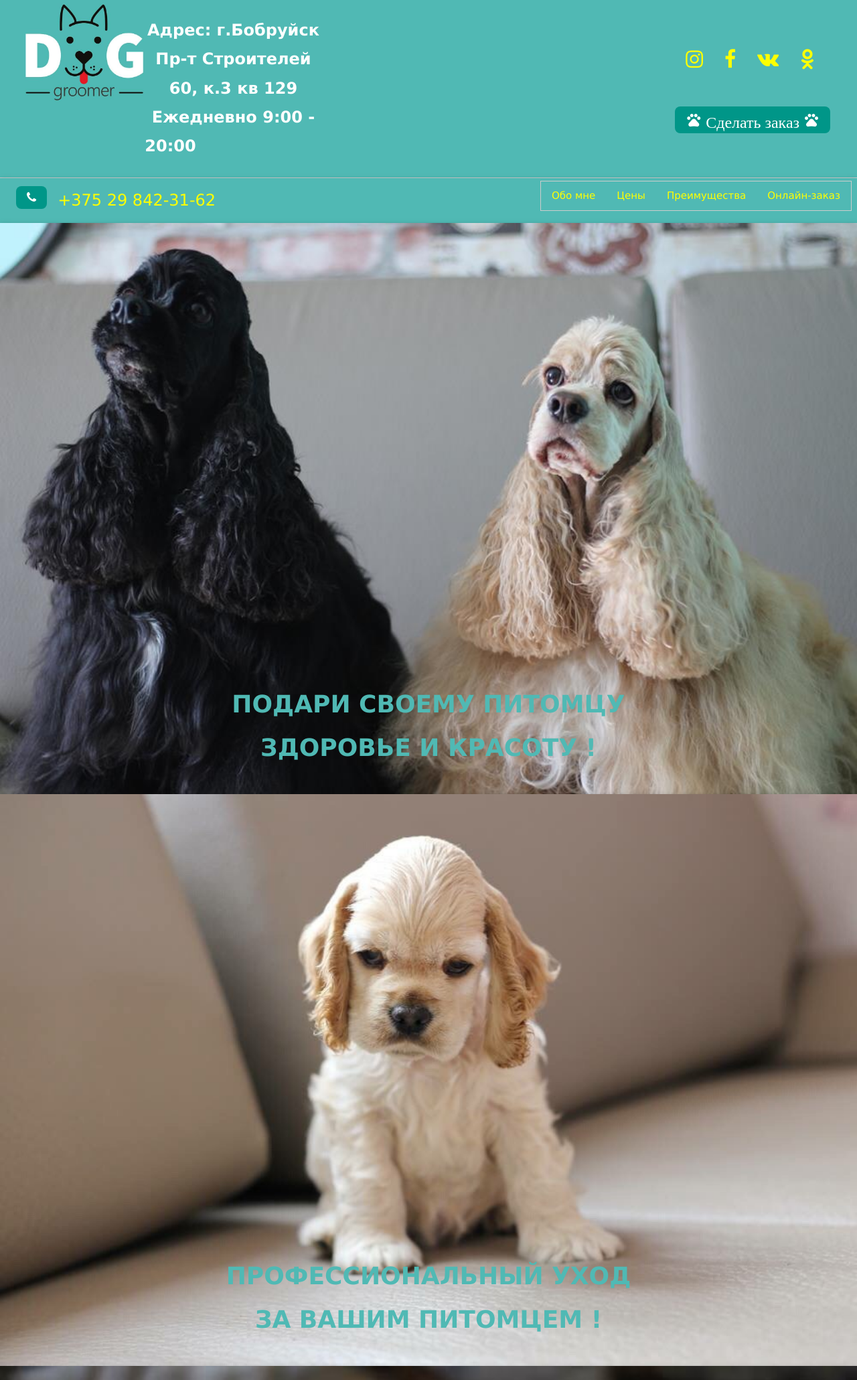
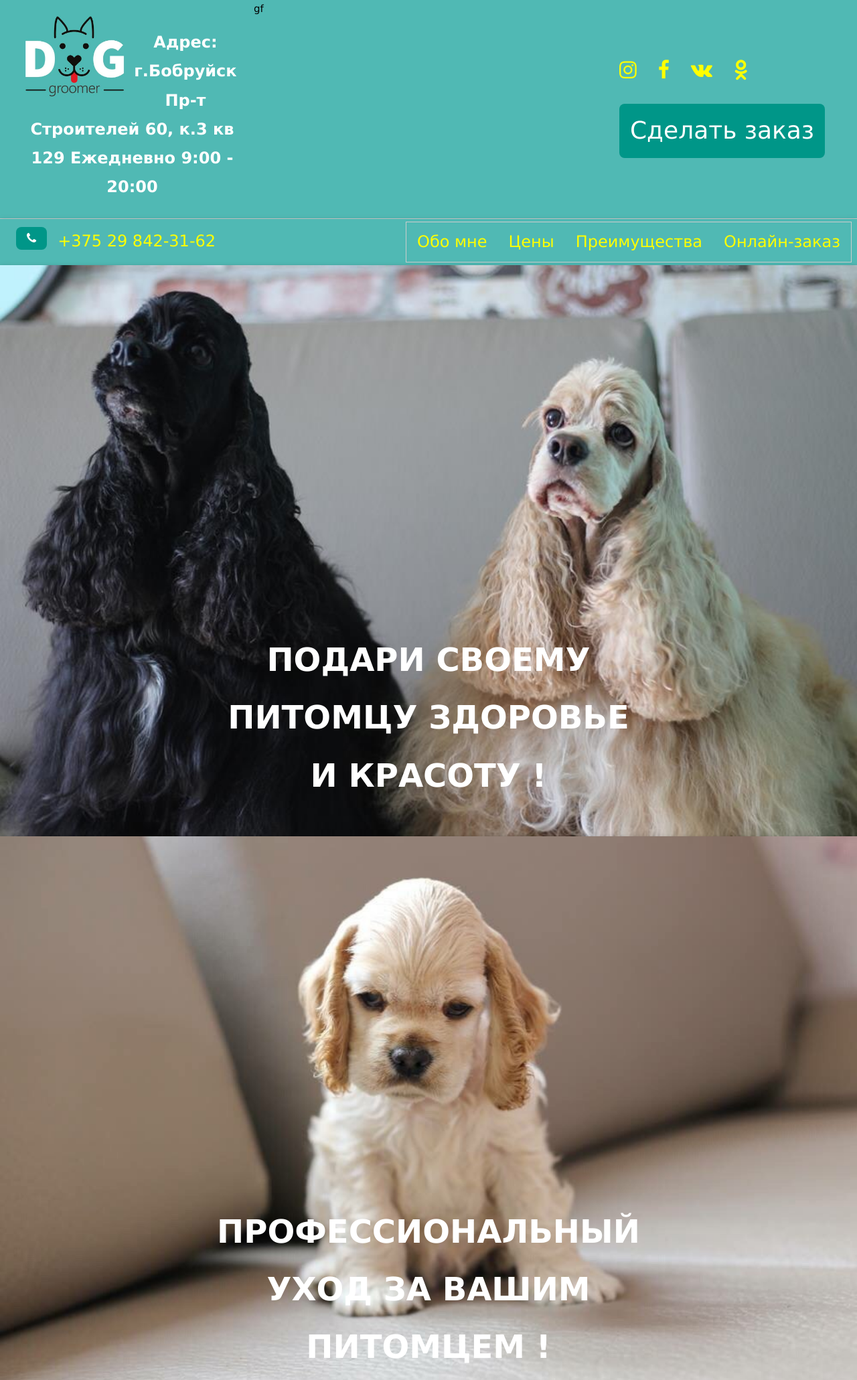
Before and after one commit to WNRumford/olesya, a Flask app: page / in a window 1280 px wide. Shown: the top 2061 px of the page at 67% size. Run offline with Flask 2, Linux system fonts and the light colour scheme; some libraries are stand-ins or nearby versions.

Commit message:
new little changes, just make uping

```diff
--- a/static/css/style.css
+++ b/static/css/style.css
@@ -152,5 +152,30 @@
 }
 
 .slideabs {
-	color: #50b9b4;
+	color: white;
 }
+.ta > p {
+	margin: 3px;
+	text-indent: 1.5em
+}
+
+.zapis {
+	margin-bottom: 50px;
+	margin-top: 50px;
+}
+
+#btop {
+  display: none; /* Hidden by default */
+  position: fixed; /* Fixed/sticky position */
+  bottom: 20px; /* Place the button at the bottom of the page */
+  right: 30px; /* Place the button 30px from the right */
+  z-index: 99; /* Make sure it does not overlap */
+  border: none; /* Remove borders */
+  outline: none; /* Remove outline */
+  background-color: #a21a5c; /* Set a background color */
+  color: white; /* Text color */
+  cursor: pointer; /* Add a mouse pointer on hover */
+  padding: 15px; /* Some padding */
+  border-radius: 10px; /* Rounded corners */
+  font-size: 18px; /* Increase font size */
+}
--- /dev/null
+++ b/static/js/top.js
@@ -0,0 +1,16 @@
+// When the user scrolls down 20px from the top of the document, show the button
+window.onscroll = function() {scrollFunction()};
+
+function scrollFunction() {
+  if (document.body.scrollTop > 20 || document.documentElement.scrollTop > 20) {
+    document.getElementById("btop").style.display = "block";
+  } else {
+    document.getElementById("btop").style.display = "none";
+  }
+}
+
+// When the user clicks on the button, scroll to the top of the document
+function topFunction() {
+  document.body.scrollTop = 0;
+  document.documentElement.scrollTop = 0;
+}
--- a/templates/index.html
+++ b/templates/index.html
@@ -12,14 +12,14 @@
 <link rel="shortcut icon" href="static/images/favicon.ico" type="image/x-icon">
 <script src="https://www.w3schools.com/lib/w3.js"></script>
 <body>
-
+<button onclick="topFunction()" class="w3-button w3-hover-blue" id="btop">Наверх</button>
 	<header class="w3-container header w3-cell-row w3-border-bottom">
 		<div class="w3-container w3-cell w3-mobile w3-center">
-			<img src="static/images/logo1.jpg" alt="Logo" class="w3-left" style="width:40%; margin: 5px;">
+			<img src="static/images/logo1.jpg" alt="Logo" class="w3-left" style="width:45%; margin: 5px;">
 			<p class="adrres w3-text-white w3-xlarge w3-center"><b>Адрес: г.Бобруйск Пр-т Строителей 60, к.3 кв 129
 			Ежедневно 9:00 - 20:00</b></p>
 		</div>
-
+gf
 		<div class="w3-container w3-cell w3-cell-middle w3-text-white w3-xxlarge w3-mobile" style="width: 40%;">
 			<!--Адрес: г.Бобруйск Пр-т Строителей 60, к.3 кв 129 -->
 			<!--Ежедневно 9:00 - 20:00  -->
@@ -41,11 +41,14 @@
 						<div class="w3-bar-item social odnoklassniki">
 							<a href="#" target="_blank"><i class="fa fa-odnoklassniki fa-2x"></i></a>
 						</div>
-						<div class="w3-bar-item w3-mobile social viber">
-							<a href="#" target="_blank"><i class="fa fa-viber fa-2x"></i></a>
+						<div class="w3-bar-item social viber">
+							<a href="#" target="_blank"><i class="fab fa-viber fa-2x"> </i></a>
 						</div>
 					</div>
-					<a href="#" class="material-icons w3-button w3-xlarge w3-round-large w3-ripple w3-teal">pets Сделать заказ pets</a>
+					<a href="#order" >
+						<p class="w3-padding w3-center"><button class="w3-button w3-xxlarge w3-round-large w3-ripple w3-teal"> Сделать заказ </button></p>
+					</a>
+
 				</p>
 		</div>
 	</header>
@@ -55,10 +58,10 @@
 		<div class="w3-bar w3-card w3-padding-small">
 			<div class="w3-bar-item"><a href="tel:+375 29 842-31-62"><i class="fa fa-phone w3-bar-item w3-large w3-button w3-round-large w3-teal w3-ripple"></i></a><span class="w3-margin w3-xlarge tel">+375 29 842-31-62</span></div>
 			<div class="w3-right w3-border">
-				<a href="#about" class="w3-bar-item w3-button w3-mobile w3-hide-small">Обо мне</a>
-				<a href="#prices" class="w3-bar-item w3-button w3-mobile w3-hide-small">Цены</a>
-				<a href="#adv" class="w3-bar-item w3-button w3-mobile w3-hide-small">Преимущества</a>
-				<a href="#order" class="w3-bar-item w3-button w3-mobile w3-hide-small">Онлайн-заказ</a>
+				<a href="#about" class="w3-bar-item w3-button w3-mobile w3-hide-small w3-xlarge">Обо мне</a>
+				<a href="#prices" class="w3-bar-item w3-button w3-mobile w3-hide-small w3-xlarge">Цены</a>
+				<a href="#adv" class="w3-bar-item w3-button w3-mobile w3-hide-small w3-xlarge">Преимущества</a>
+				<a href="#order" class="w3-bar-item w3-button w3-mobile w3-hide-small w3-xlarge">Онлайн-заказ</a>
 
 				<a href="javascript:void(0)" class="w3-bar-item w3-button w3-hover-teal w3-border w3-right w3-hide-large w3-hide-medium w3-" onclick="myMobileMenu()">МЕНЮ</a>
 			</div>
@@ -77,19 +80,19 @@
 	<!--dogimg-->
 	<div class="w3-display-container slideabs">
 		<img src="static/images/img1.jpg" alt="Dog" class="w3-image w3-card dogimg">
-		<div class="w3-display-bottommiddle w3-xxlarge">
+		<div class="w3-display-bottommiddle w3-xxxlarge">
 			<p class="w3-row w3-hide-small sl w3-center"><b>ПОДАРИ СВОЕМУ ПИТОМЦУ ЗДОРОВЬЕ И КРАСОТУ !</b><p>
 		</div>
 	</div>
 	<div class="w3-display-container slideabs">
 		<img src="static/images/img2.jpg" alt="Dog" class="w3-image w3-card dogimg">
-		<div class="w3-display-bottommiddle w3-xxlarge">
+		<div class="w3-display-bottommiddle w3-xxxlarge">
 			<p class="w3-row w3-hide-small sl w3-center"><b>ПРОФЕССИОНАЛЬНЫЙ УХОД ЗА ВАШИМ ПИТОМЦЕМ !</b></p>
 		</div>
 	</div>
 	<div class="w3-display-container slideabs">
 		<img src="static/images/img33.jpg" alt="Dog" class="w3-image w3-card dogimg">
-		<div class="w3-display-bottommiddle w3-xxlarge">
+		<div class="w3-display-bottommiddle w3-xxxlarge">
 			<p class="w3-row w3-hide-small sl w3-center"><b>СДЕЛАЕМ ВАШЕГО ПИТОМЦА СНОГСШИБАТЕЛЬНЫМ !</b></p>
 		</div>
 	</div>
@@ -103,25 +106,25 @@
 
 
 <div class="w3-container w3-center w3-padding-32">
-    <h3 style="color:#a21a5c"><b>Обо мне</b></h3>
+    <h3 style="color:#a21a5c"><b>ОБО МНЕ</b></h3>
     <!--<img src="static/images/sofa.jpg" alt="Me" class="w3-round-large w3-image w3-padding-32" width="300" height="650">-->
-	<div class="w3-content w3-justify" style="max-width:800px">
-	      <h3 class="w3-center" style="color:#a21a5c"><b>ВАШ МАСТЕР – ШУМСКАЯ ОЛЕСЯ ВЛАДИМИРОВНА (грумер-универсал)</b></h3>
+	<div class="w3-content w3-justify ta" style="max-width:800px">
+	      <h3 class="w3-center" style="color:#a21a5c"><b>ВАШ МАСТЕР – ШУМСКАЯ ОЛЕСЯ ВЛАДИМИРОВНА (грумер-универсал)</b></h3>
 	     	<img src="static/images/sofa.jpg" alt="Me" class="imgabout w3-round-large w3-image" width="300" height="650">
-	     <p class="w3-large">
-	Груминг – это не роскошь, а необходимость, если Вы хотите, чтобы Ваш питомец был всегда красивым.</p>
+
 	<p class="w3-large">
-	 Все мы знаем, как важно обеспечить нашим питомцам качественное питание, чтобы поддерживать их здоровыми и сильными. Однако, также необходимо ухаживать за шерстью и когтями животного и проводить различные гигиенические или косметические процедуры.</p>
+	Все мы знаем, как важно обеспечить нашим питомцам качественное питание, чтобы поддерживать их здоровыми и сильными. Однако, также необходимо ухаживать за шерстью и когтями животного и проводить различные гигиенические или косметические процедуры.</p>
 	<p class="w3-large">
-	 Я рада приветствовать на своем сайте своих постоянных друзей и будущих посетителей.
-	Моя работа с собаками в качестве грумера составляет более восьми лет. Желание создавать красоту, является основным мотивом моей работы.</p>
+	Я рада приветствовать на своем сайте своихпостоянных друзей и будущих посетителей.
+	Моя работа с собаками в качестве грумера составляет более восьми лет. Желание создавать красоту, является основным мотивом моей работы.</p>
 	<p class="w3-large">
 	 Я знаю, каким трудным может быть выбор грумера, который вам подойдет. Вот по этой причине в моей Зоостудии я отношусь к животным с заботой и добротой, терпением и уважением, но, прежде всего, приоритетом моей работы является забота о безопасности вашего питомца, здоровье и благополучие.
-	Основными принципами в моей работе являются: понимание психологии животного, бережный подход и выполнения эстетических пожеланий хозяина. Индивидуальный подход к каждому питомцу, предоставление удобного для вас времени, демократические цены, которые позволят проводить регулярный уход.</p>
+	Основными принципами в моей работе являются: понимание психологии животного, бережный подход и выполнения эстетических пожеланий хозяина. Индивидуальный подход к каждому питомцу, предоставление удобного для вас времени, демократические цены, которые позволят проводить регулярный уход.</p>
 	<p class="w3-large">
 	 Работая с разными породами собак, применяю профессиональную косметику. Максимально качественно подбираю косметику с учетом породных особенностей и состояния шерсти вашего питомца.</p>
 	<p class="w3-large">
-	Я стремлюсь к постоянному развитию и совершенствованию моих умений и навыков в области профессионального груминга. Для этого постоянно выезжаю на мастер-классы с целью повышения квалификации по отдельным породам собак, с участием профессиональных грумеров России и Европы. Участвую в выставках собак, помогаю своим клиентам в качестве грумера.</p>
+	Я стремлюсь к постоянному развитию и совершенствованию моих умений и навыков в области профессионального груминга. Для этого постоянно выезжаю на мастер-классы с целью повышения квалификации по отдельным породам собак, с участием профессиональных грумеров России и Европы. Участвую в выставках собак, помогаю своим клиентам в качестве грумера.
+	</p>
 	</div>
 </div>
 
@@ -163,27 +166,27 @@
 		<div class="w3-row-padding" style="background-color:#50b9b4">
 
 			<!-- decor -->
-			<div class="w3-col s6 l6 m6">
+			<div class="w3-col s12 l3 m6">
 				<img src="static/images/dec1.jpg" name="decor" alt="decor" style="width:100%;cursor:pointer" onclick="openModalDecor();currentDivDecor(1)" class="w3-image w3-hover-shadow">
-				<label for="decor"><b> Декоративные</b></label>
+				<label for="decor"><b class="w3-xlarge"> Декоративные</b></label>
 			</div>
 
 			<!-- mid -->
-			<div class="w3-col s6 l6 m6">
+			<div class="w3-col s12 l3 m6">
 				<img src="static/images/mid1.jpg" name="middle" alt="Mid" style="width:100%;cursor:pointer" onclick="openModalMid();currentDivMid(1)" class="w3-image w3-hover-shadow">
-				<label for="middle"><b> Средние </b></label>
+				<label for="middle"><b class="w3-xlarge"> Средние </b></label>
 			</div>
 
 			<!--met-->
-			<div class="w3-col s6 l6 m6">
+			<div class="w3-col s12 l3 m6">
 				<img src="static/images/met1.jpg" name="metis" alt="decor" style="width:100%;cursor:pointer" onclick="openModalMet();currentDivMet(1)" class="w3-image w3-hover-shadow">
-				<label for="metis"><b>Метисы</b></label>
+				<label for="metis"><b class="w3-xlarge">Метисы</b></label>
 			</div>
 
 			<!--trim-->
-			<div class="w3-col s6 l6 m6">
+			<div class="w3-col s12 l3 m6">
 				<img src="static/images/trim1.jpg" name="trimm" alt="decor" style="width:100%;cursor:pointer" onclick="openModalTrim();currentDivTrim(1)" class="w3-image w3-hover-shadow">
-				<label for="trimm"><b>Триммингующие </b></label>
+				<label for="trimm"><b class="w3-xlarge">Триммингующие </b></label>
 			</div>
 		</div>
 	</div>
@@ -298,14 +301,16 @@
 		<div class="insidebd"></div>
 	</div>
 	<!--Серый -->
+	<!--Записаться на стрижку-->
 	<div class="w3-container w3-center w3-grey">
-		<img src="static/images/otbivka.jpg" alt="otbivka" class="otbivka w3-image">
-		<div class="w3-padding">
-			<b class="w3-large">После визита к нам</b> <br><span class="w3-xlarge txt"><strong>ВАШ ПИТОМЕЦ БУДЕТ НЕОТРАЗИМ!</strong></span>
-			<p>`<button class="w3-button w3-teal w3-round-large w3-ripple">ЗАПИСАТЬСЯ НА СТРИЖКУ</button></p>
+		<!--<img src="static/images/otbivka.jpg" alt="otbivka" class="otbivka w3-image">-->
+		<div class="w3-padding zapis">
+			<div><img src="static/images/otbivka.jpg" alt="otbivka" class="otbivka w3-image"></div>
+			<b class="w3-xlarge w3-text-white">После визита к нам</b> <br><span class="w3-xlarge txt"><strong>ВАШ ПИТОМЕЦ БУДЕТ НЕОТРАЗИМ!</strong></span>
+			<p><a href="#order"><button class="w3-button w3-teal w3-round-large w3-xlarge w3-ripple">ЗАПИСАТЬСЯ НА СТРИЖКУ</button></a></p>
 		</div>
 	</div>
-
+	<!--END-->
 	<div class="outbd">
 		<div class="insidebd"></div>
 	</div>
@@ -324,45 +329,43 @@
 				<div class="w3-half w3-mobile w3-center">
 					<img src="static/images/trimming.jpg" class="w3-image" style="width: 40%;">
 					<div class="w3-panel">
-						<b class="w3-large w3-margin-left">Стрижка</b>
+						<b class="w3-xlarge w3-margin-left">Стрижка</b>
 					</div>
 				</div>
 				<div class="w3-half	 w3-mobile w3-center">
 					<img src="static/images/koltun.jpg" class="w3-image" style="width: 40%;">
 					<div class="w3-panel">
-						<b class="w3-large w3-margin-left">Вычесывание колтунов</b>
+						<b class="w3-xlarge w3-margin-left">Вычесывание колтунов</b>
 					</div>
 				</div>
 			</div>
-	<hr>
 
 	<div class="w3-row-padding w3-margin-top">
 		<div class="w3-half w3-mobile w3-center">
 			<img src="static/images/kupanie.jpg" class="w3-image" style="width: 40%;">
 			<div class="w3-panel">
-				<b class="w3-large w3-margin-left">Купание</b>
+				<b class="w3-xlarge w3-margin-left">Купание</b>
 			</div>
 		</div>
 		<div class="w3-half	 w3-mobile w3-center">
 			<img src="static/images/sushka.jpg" class="w3-image" style="width: 40%;">
 			<div class="w3-panel">
-				<b class="w3-large w3-margin-left">Сушка</b>
+				<b class="w3-xlarge w3-margin-left">Сушка</b>
 			</div>
 		</div>
 	</div>
-	<hr>
 
 	<div class="w3-row-padding w3-margin-top">
 				<div class="w3-half w3-mobile w3-center">
 					<img src="static/images/kogti.jpg" class="w3-image" style="width: 40%;">
 					<div class="w3-panel">
-						<b class="w3-large w3-margin-left">Подстригание когтей</b>
+						<b class="w3-xlarge w3-margin-left">Подстригание когтей</b>
 					</div>
 				</div>
 				<div class="w3-half	 w3-mobile w3-center">
 					<img src="static/images/chistka.jpg" class="w3-image" style="width: 40%;">
 					<div class="w3-panel">
-						<b class="w3-large w3-margin-left">Чистка глаз и ушей</b>
+						<b class="w3-xlarge w3-margin-left">Чистка глаз и ушей</b>
 					</div>
 				</div>
 			</div>
@@ -375,10 +378,10 @@
 	</div>
 	<div class="w3-container w3-center" style="background-color: #50b9b4;">
 		<img src="static/images/koshel.jpg" class="otbivka w3-image">
-		<div class="w3-panel" style="color: white;"><b class="w3-xlarge">ЦЕНЫ НА УСЛУГИ</b></div>
+		<div class="w3-panel" style="color: white;"><b class="w3-xxlarge">ЦЕНЫ НА УСЛУГИ</b></div>
 	<!--</div>-->
 
-	<p class="w3-padding w3-center"><button onclick="showPrice('price')" class="w3-button w3-xlarge w3-round-large w3-ripple w3-teal">Узнать цены</button></p>
+	<p class="w3-padding w3-center"><button onclick="showPrice('price')" class="w3-button w3-xxlarge w3-round-large w3-ripple w3-teal">Узнать цены</button></p>
 	</div>
 <!-- Таблица с ценами на породы -->
 <!-- Декоративаные -->
@@ -702,15 +705,15 @@
 	<div class="w3-container w3-center w3-mobile w3-responsive w3-grey">
 		<div class="w3-panel" style="color: #a21a5c;"><b class="w3-xlarge">ЧАСТО ЗАДАВАЕМЫЕ ВОПРОСЫ</b></div>
 
-		<div onclick="faq('qone')" class="w3-button w3-border w3-block w3-left-align w3-light-grey w3-hover-white"><i class="material-icons w3-margin-right">live_help</i><b class="faq w3-large">Сколько длится стрижка? Я успею съездить по делам?</b></div>
+		<div onclick="faq('qone')" class="w3-padding w3-border w3-block w3-left-align w3-dark-grey w3-hover-light-grey"><i class="material-icons w3-margin-right">live_help</i><b class="faq w3-large">Сколько длится стрижка? Я успею съездить по делам?</b></div>
 		<div class="w3-container w3-light-grey w3-hide" id="qone"><blockquote class="w3-panel w3-leftbar w3-light-grey"><i>Комплекс процедур (купание, стрижка, сушка, чистка глаз и ушей, подстригание когтей) длится от 1 часа до 1,5 часов.
 		Конечно, Вы можете уехать по делам. Ничего страшного, если опоздаете: Ваш пушистый друг подождет Вас в салоне, в отдельном помещении, мы за ним присмотрим!</i></blockquote></div>
 
-		<div onclick="faq('qtwo')" class="w3-button w3-border w3-block w3-left-align w3-light-grey w3-hover-white"><i class="material-icons w3-margin-right">live_help</i><b class="faq w3-large">Может быть удобнее вызвать мастера на дом?</b></div>
+		<div onclick="faq('qtwo')" class="w3-padding w3-border w3-block w3-left-align w3-dark-grey w3-hover-light-grey"><i class="material-icons w3-margin-right">live_help</i><b class="faq w3-large">Может быть удобнее вызвать мастера на дом?</b></div>
 		<div class="w3-container w3-light-grey w3-hide" id="qtwo"><blockquote class="w3-panel w3-leftbar w3-light-grey"><i>Это может негативно сказаться на психологическом состоянии животного. Есть риск, что Ваш любимец потеряет ощущение «мой дом – моя крепость», начнет бояться гостей, испытывать недовольство, что его личное пространство
 		нарушили… Опыт показал – дома собаки и кошки волнуются больше, чем в салоне. Кроме того, профессиональные грумеры в принципе не выезжают на дом, так как им требуются специальные приспособления и инструменты.</i></blockquote></div>
 
-		<div onclick="faq('qthree')" class="w3-button w3-border w3-block w3-left-align w3-light-grey w3-hover-white w3-left-align"><i class="material-icons w3-margin-right">live_help</i><b class="faq w3-large">Вдруг собака начнет нервничать. Надо ли мне ее держать?</b></div>
+		<div onclick="faq('qthree')" class="w3-padding w3-border w3-block w3-left-align w3-dark-grey w3-hover-light-grey w3-left-align"><i class="material-icons w3-margin-right">live_help</i><b class="faq w3-large">Вдруг собака начнет нервничать. Надо ли мне ее держать?</b></div>
 		<div class="w3-container w3-light-grey w3-hide" id="qthree"><blockquote class="w3-panel w3-leftbar w3-light-grey"><i>Если у Вас собака – лучше подождите в другом помещении, мы справимся сами. Собаки спокойнее себя ведут без присутствия хозяина. Не переживайте, мы найдем подход к Вашему питомцу, успокоим его, угостим вкусным снеком!</i></blockquote ></div>
 	</div>
 	<!-- end FAQ -->
@@ -726,7 +729,7 @@
 <a name="adv"></a>
 	<div class="w3-container w3-center block" style="margin-top: 20px;">
 		<div class="w3-panel">
-			<div class="w3-panel" style="color: #a21a5c;"><b class="w3-xlarge">НАШИ ПРЕИМУЩЕСТВА</b></div>
+			<div class="w3-panel" style="color: #a21a5c;"><b class="w3-xlarge"><b>НАШИ ПРЕИМУЩЕСТВА</b></div>
 
 			<p><b class="w3-xlarge">4 причины, почему Вы и Ваш питомец останетесь довольны</b></p>
 		</div>
@@ -875,6 +878,7 @@
 
 <script src="static/js/custom.js"></script>
 <script src="static/js/gall.js"></script>
+<script src="static/js/top.js"></script>
 <!-- #a21a5c -->
 </body>
 </html>
```
